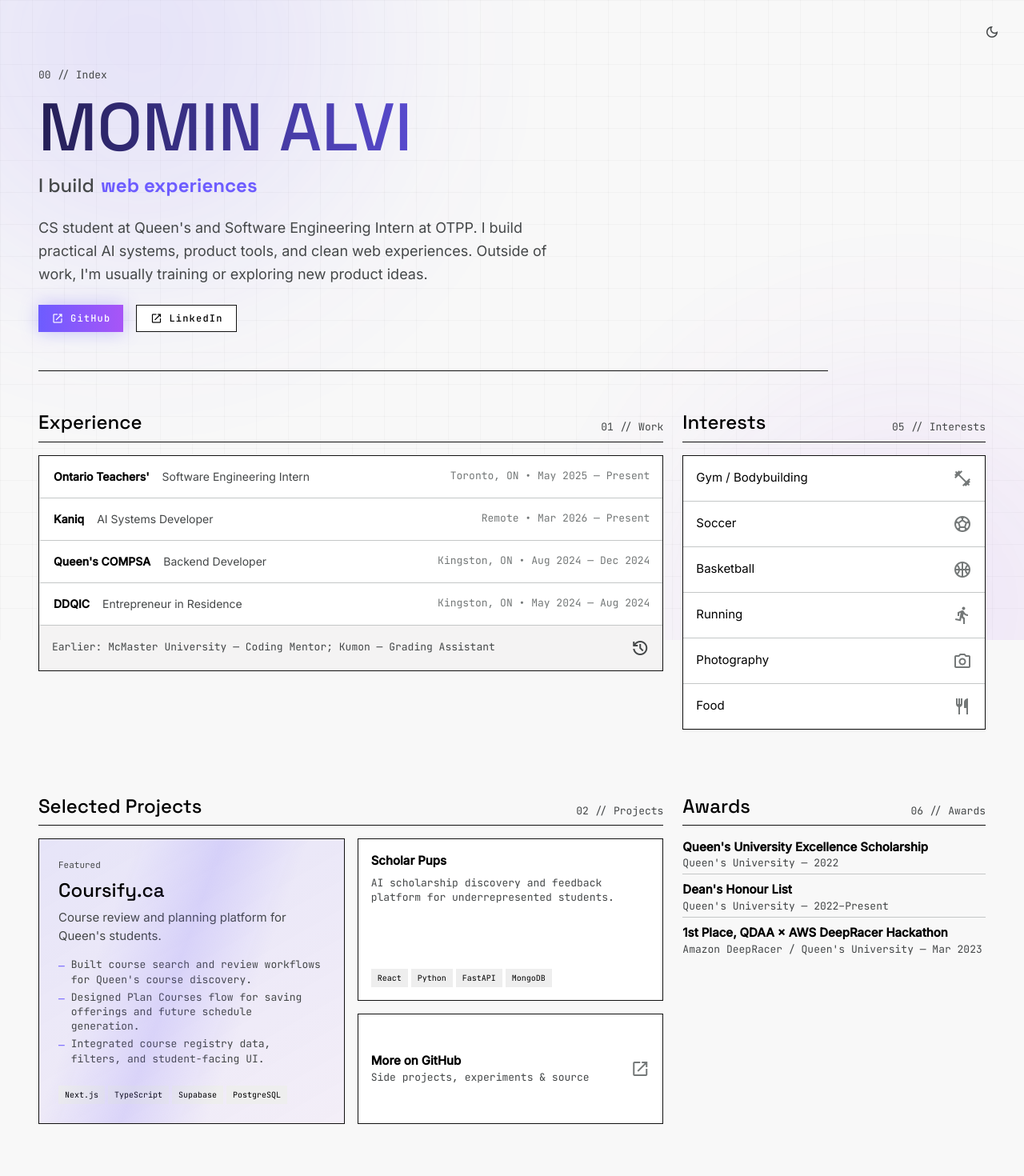
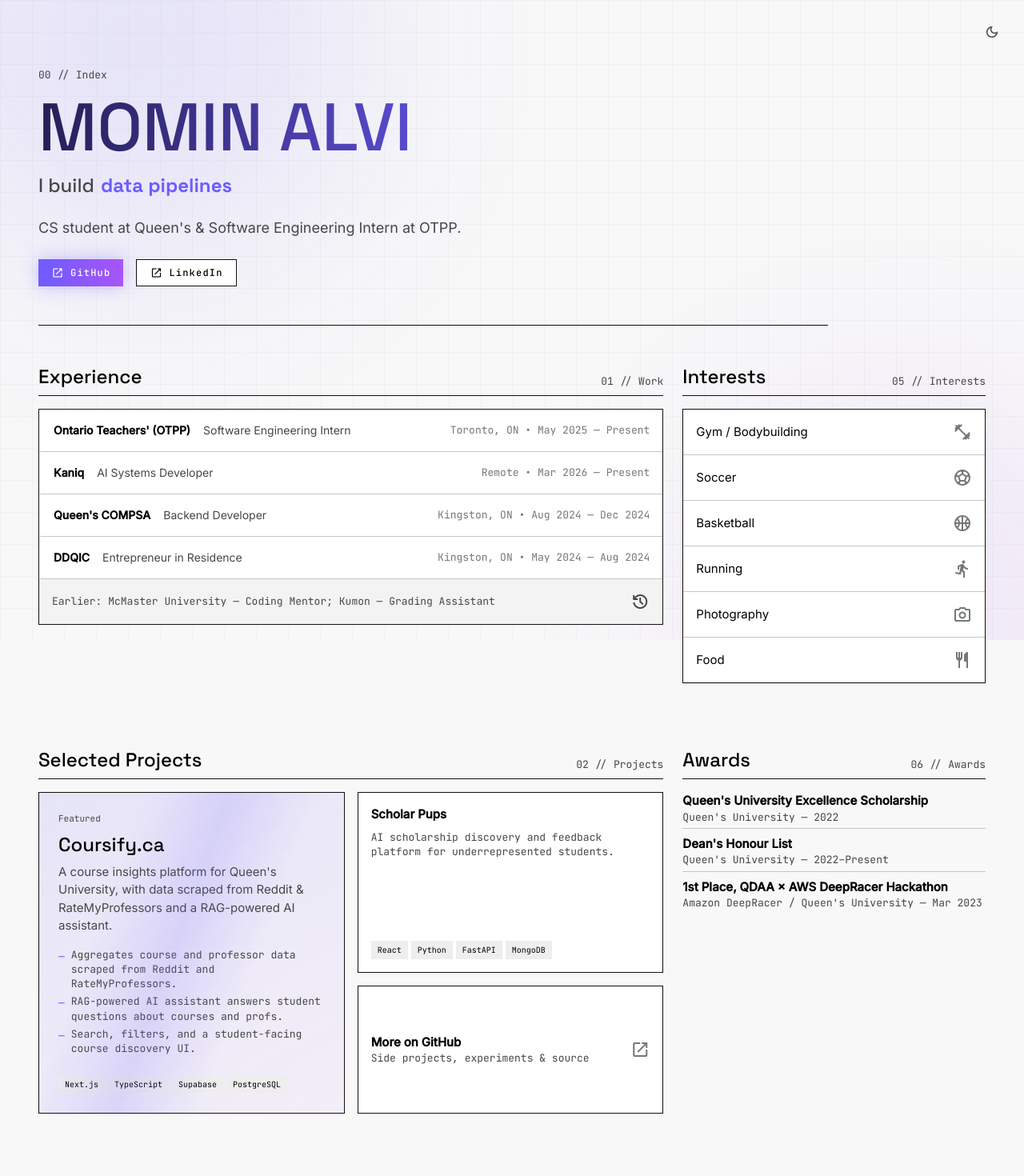
Before and after one commit to mominalvi/personal-portfolio, a Next.js app: page / in a window 1280 px wide. Shown: the top 1470 px of the page at 80% size. Built offline with nearby package versions, Linux system fonts and the light colour scheme.

Commit message:
tighten hero/footer copy, add OTPP label, refocus rotating words on AI/backend/data, update coursify description

```diff
--- a/src/components/Experience.tsx
+++ b/src/components/Experience.tsx
@@ -1,6 +1,6 @@
 const roles = [
   {
-    org: "Ontario Teachers'",
+    org: "Ontario Teachers' (OTPP)",
     title: "Software Engineering Intern",
     location: "Toronto, ON",
     period: "May 2025 — Present",
--- a/src/components/Footer.tsx
+++ b/src/components/Footer.tsx
@@ -9,7 +9,7 @@
     <footer className="w-full border-t border-outline-variant mt-auto bg-background" id="contact">
       <div className="max-w-container-max mx-auto px-lg md:px-xl py-xl flex flex-col md:flex-row justify-between items-center">
         <div className="font-label-caps text-label-caps text-primary mb-md md:mb-0">
-          © 2026 Momin Alvi. Built for high-density clarity.
+          © 2026 Momin Alvi
         </div>
         <div className="flex gap-lg">
           {links.map((link) => (
--- a/src/components/Hero.tsx
+++ b/src/components/Hero.tsx
@@ -19,14 +19,17 @@
       <p className="font-h3 text-h3 text-on-surface-variant mb-lg flex items-baseline gap-sm flex-wrap">
         I build{" "}
         <RotatingText
-          words={["AI systems", "product tools", "web experiences"]}
+          words={[
+            "AI systems",
+            "backend services",
+            "data pipelines",
+            "RAG applications",
+          ]}
           className="font-bold text-[color:var(--accent)]"
         />
       </p>
       <p className="font-body-lg text-body-lg text-on-surface-variant max-w-2xl mb-lg">
-        CS student at Queen&apos;s and Software Engineering Intern at OTPP. I build
-        practical AI systems, product tools, and clean web experiences. Outside of
-        work, I&apos;m usually training or exploring new product ideas.
+        CS student at Queen&apos;s &amp; Software Engineering Intern at OTPP.
       </p>
       <div className="flex gap-md flex-wrap">
         <MagneticButton
--- a/src/components/Projects.tsx
+++ b/src/components/Projects.tsx
@@ -1,10 +1,11 @@
 const featured = {
   title: "Coursify.ca",
-  description: "Course review and planning platform for Queen's students.",
+  description:
+    "A course insights platform for Queen's University, with data scraped from Reddit & RateMyProfessors and a RAG-powered AI assistant.",
   highlights: [
-    "Built course search and review workflows for Queen's course discovery.",
-    "Designed Plan Courses flow for saving offerings and future schedule generation.",
-    "Integrated course registry data, filters, and student-facing UI.",
+    "Aggregates course and professor data scraped from Reddit and RateMyProfessors.",
+    "RAG-powered AI assistant answers student questions about courses and profs.",
+    "Search, filters, and a student-facing course discovery UI.",
   ],
   tags: ["Next.js", "TypeScript", "Supabase", "PostgreSQL"],
   href: "https://www.coursify.ca/",
```
